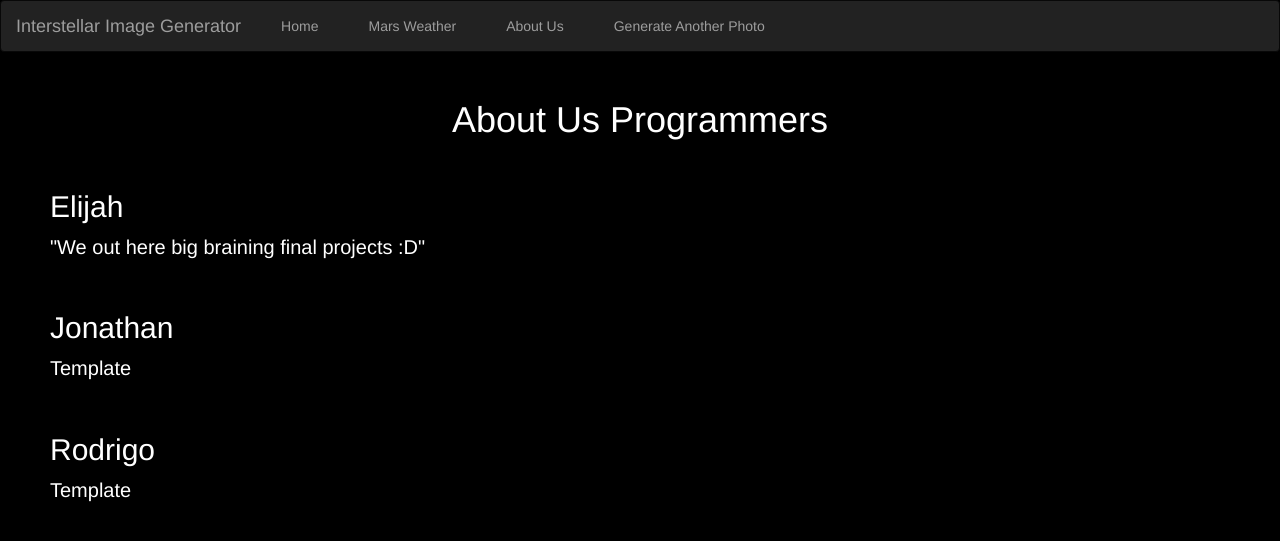
After one commit to ElijahHallera/205Proj, a Flask app: page /aboutUS in a window 1280 px wide. The commit adds this page. Shown: the top 541 px of the page. Run offline with Flask 2, Linux system fonts and the light colour scheme; some libraries are stand-ins or nearby versions.

Commit message:
Adding some features to make the website look nice :)

```diff
--- a/app.py
+++ b/app.py
@@ -212,6 +212,10 @@ def imageProcessing(imageURL):
 def hello_world():
     return render_template('home.html')
 
+@app.route('/aboutUS')
+def aboutUs():
+    return render_template('aboutUs.html')
+
 @app.route('/pic')
 def pic():
     '''
--- /dev/null
+++ b/templates/aboutUs.html
@@ -0,0 +1,113 @@
+<!DOCTYPE html>
+<html lang="en">
+    <head>
+        <meta charset="utf-8">
+        <meta name="viewport" content="width=device-width, initial-scale=1">
+        <link rel="stylesheet" href="https://maxcdn.bootstrapcdn.com/bootstrap/3.4.1/css/bootstrap.min.css">
+        <script src="https://ajax.googleapis.com/ajax/libs/jquery/3.5.1/jquery.min.js"></script>
+        <script src="https://maxcdn.bootstrapcdn.com/bootstrap/3.4.1/js/bootstrap.min.js"></script>
+        <style>
+
+            /* this set background color to black and*/
+            body {
+                background-color: black;
+            }
+
+            .mainPic img {
+                width: 50%;
+                height: 50%;
+            }
+
+            .dis p{
+                font-size:40px;
+            }
+
+            .container item{
+                flex-direction:column;
+                align-items: center;
+                justify-content: center;
+            }
+
+            .navbar {
+              overflow: hidden;
+              position: fixed;
+              top: 0;
+              width: 100%;
+            }
+
+            h1 {
+                text-align: center;
+                color: white;
+            }
+
+            li {
+                list-style: none;
+                display: inline-block;
+                padding-left: 10px;
+                padding-right: 10px;
+            }
+
+            a {
+                font-size: 1em;
+                color: black;
+                border-radius: 15px;
+                justify-content: space-between;
+            }
+
+            nav li:hover{
+                font-size: 1.10em;
+                transition: .9s;
+                background-color: aqua;
+                color: black;
+            }
+
+            h2{
+                text-align: left;
+                color: white;
+                padding-left: 50px;
+            }
+
+            p{
+                text-align: left;
+                color: white;
+                padding-left: 50px;
+                font-size: 20px;
+            }
+
+        </style>
+    </head>
+
+    <nav class="navbar navbar-inverse">
+      <div class="container-fluid">
+        <div class="navbar-header">
+          <a class="navbar-brand" href="http://127.0.0.1:5000/">Interstellar Image Generator</a>
+        </div>
+        <ul class="nav navbar-nav">
+          <li><a href="http://127.0.0.1:5000/">Home</a></li>
+          <li><a href="#">Mars Weather</a></li>
+          <li><a href="http://127.0.0.1:5000/aboutUS">About Us</a></li>
+          <li><a href="http://127.0.0.1:5000/pic"> Generate Another Photo </a></li>
+        </ul>
+      </div>
+    </nav>
+
+    <br>
+    <br>
+    <br>
+    <br>
+
+    <body>
+        <h1>About Us Programmers</h1>
+        <br>
+        <h2>Elijah</h2>
+        <p>"We out here big braining final projects :D"</p>
+        <br>
+        <h2>Jonathan</h2>
+        <p>Template</p>
+        <br>
+        <h2>Rodrigo</h2>
+        <p>Template</p>
+        <br>
+    </body>
+
+</html>
```
Also changed, not shown: templates/pic.html (+57 -20 lines).
